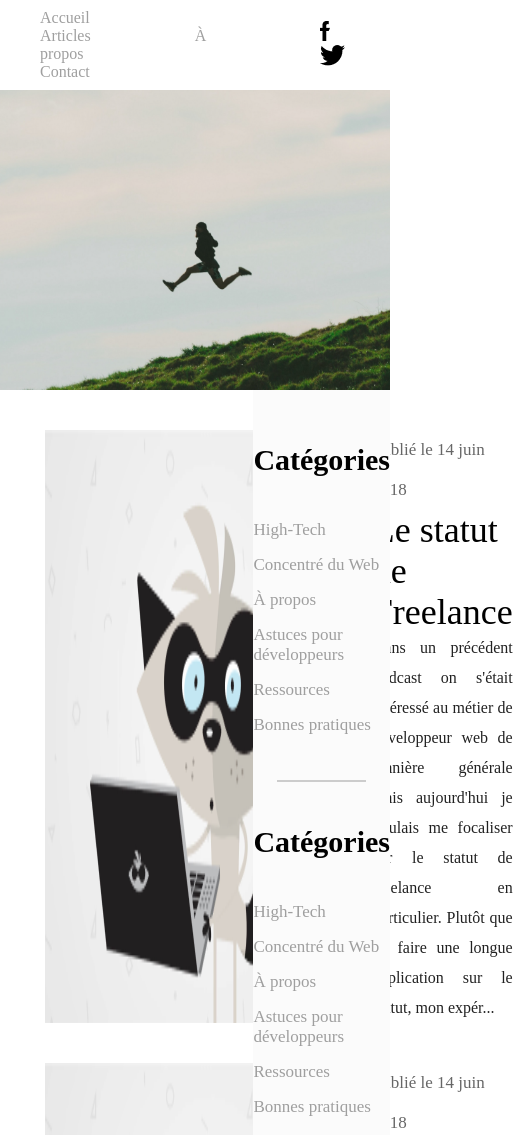
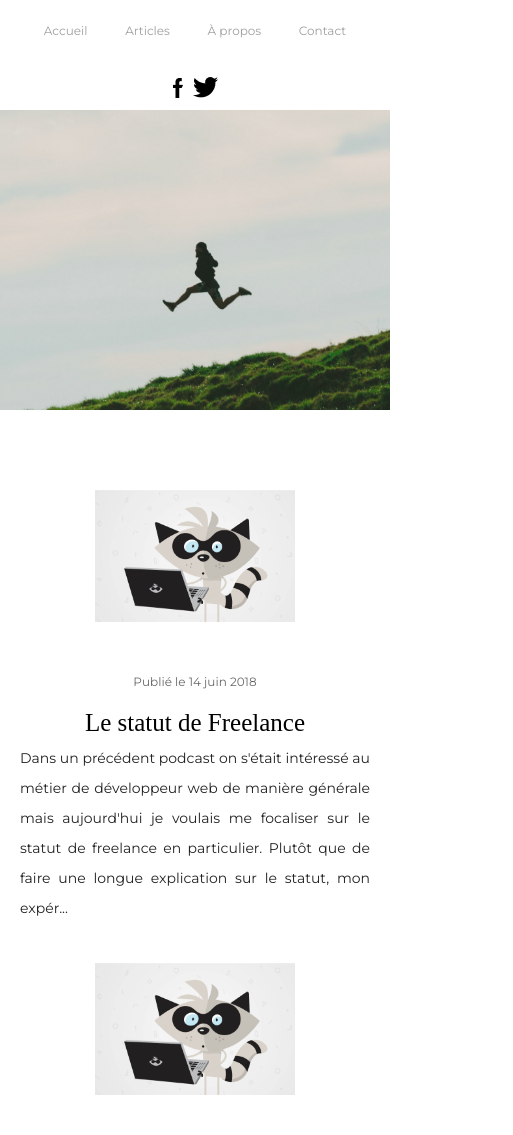
Before and after one commit to omarouhra/internship-Tp1, a plain HTML site: page index.html in a window 390 px wide. Shown: the top 1135 px of the page, 513 px wide, since content can reach past the window. Drawn offline with Linux system fonts and the light colour scheme.

Commit message:
responsive css

```diff
--- a/index.html
+++ b/index.html
@@ -4,21 +4,27 @@
     <meta charset="UTF-8" />
     <meta http-equiv="X-UA-Compatible" content="IE=edge" />
     <meta name="viewport" content="width=device-width, initial-scale=1.0" />
+    <link rel="preconnect" href="https://fonts.gstatic.com" crossorigin />
+    <link
+      href="https://fonts.googleapis.com/css2?family=Montserrat:wght@400;500;700&display=swap"
+      rel="stylesheet"
+    />
+
     <title>Blog Tp 1</title>
     <link rel="stylesheet" href="style.css" media="screen" />
   </head>
   <body>
     <header>
       <nav>
-        <div>
+        <div class="navigation">
           <ul>
-            <li><a href="/Accueil">Accueil</a></li>
-            <li><a href="/Articles">Articles</a></li>
-            <li><a href="/Propos">À propos</a></li>
-            <li><a href="/Contact">Contact</a></li>
+            <li><a class="navigation_item" href="/Accueil">Accueil</a></li>
+            <li><a class="navigation_item" href="/Articles">Articles</a></li>
+            <li><a class="navigation_item" href="/Propos">À propos</a></li>
+            <li><a class="navigation_item" href="/Contact">Contact</a></li>
           </ul>
         </div>
-        <div>
+        <div class="socials">
           <img src="/assets/fb.png" alt="facebook" />
           <img src="/assets/twitter.png" alt="twitter" />
         </div>
--- a/style.css
+++ b/style.css
@@ -6,7 +6,7 @@
 }
 /* Body styling */
 body {
-  font-family: Montserrat;
+  font-family: "Montserrat", sans-serif;
 }
 
 body a {
@@ -25,19 +25,29 @@ header {
 }
 nav {
   height: 100%;
+  margin: 20px;
   display: flex;
   justify-content: space-between;
   align-items: center;
 }
-
-nav ul li {
-  display: inline;
-  margin-right: 100px;
-}
-nav img {
-  margin-right: 5px;
+.navigation {
+  flex: 3;
 }
 
+.navigation ul {
+  display: flex;
+  justify-content: space-around;
+  align-items: center;
+}
+
+
+.socials {
+  flex: 1;
+  display: flex;
+  justify-content: flex-end;
+  align-items: center;
+  gap: 10px;
+}
 /* Hero section */
 .hero_container {
   width: 100%;
@@ -53,6 +63,7 @@ nav img {
   flex-direction: row;
 }
 
+/* Right Container */
 .right_Content {
   flex: 4;
   display: flex;
@@ -63,12 +74,11 @@ nav img {
   padding: 40px 0;
 }
 .freelancer {
-  width: 42vw;
-  min-width: 40vw;
+  max-width: 70vw;
+  width: 65vw;
   display: flex;
   flex-direction: row;
-  align-items: stretch;
-  gap: 20px;
+  gap: 40px;
 }
 small {
   color: rgba(0, 0, 0, 0.6);
@@ -80,6 +90,11 @@ small {
   line-height: 41px;
   font-size: 36px;
   font-weight: 500;
+  font-family: serif;
+}
+.freelancer img {
+  width: 300px;
+  height: 100%;
 }
 
 .freelancer p {
@@ -89,29 +104,103 @@ small {
   color: rgba(0, 0, 0, 0.870588);
 }
 
+/* Left Container */
 .left_Content {
   background-color: #fbfbfb;
-  padding: 40px 0;
+  padding: 40px 60px;
   flex: 1;
-  display: flex;
-  flex-direction: column;
-  align-items: center;
 }
 
 .left_Content h2 {
   font-size: 30px;
   line-height: 60px;
   margin-bottom: 30px;
-  text-align: center;
 }
 .left_Content ul li {
   margin-bottom: 15px;
   font-size: 17px;
+  width: auto;
 }
 
-#line{
-    height: 2px;
-    background-color: rgba(114, 114, 114, 0.349);
-    width: 65%;
-    margin: 30px;
+#line {
+  height: 2px;
+  background-color: rgba(114, 114, 114, 0.349);
+  width: 65%;
+  margin: 30px;
 }
+
+/* Desktop screens */
+@media only screen and (max-width: 1100px) {
+  .freelancers_container {
+    flex-direction: column;
+    padding: 40px 20px;
+  }
+  .freelancer {
+    width: 100%;
+    max-width: 100%;
+  }
+}
+/* Tablet screens */
+@media only screen and (max-width: 800px) {
+  nav {
+    flex-direction: column;
+    align-items: stretch;
+    justify-content: center;
+  }
+  .navigation{
+    flex: 1;
+  }
+
+  .socials {
+    justify-content: center;
+  }
+  .freelancer h1 {
+    font-size: 25px;
+
+  }
+  .freelancer img {
+    width: 200px;
+    height: 100%;
+  }
+  .freelancer p{
+    font-size: 14px;
+  }
+  small{
+    font-size: 12px;
+  }
+}
+
+/* Small tablet */
+
+@media only screen and (max-width: 550px) {
+  .freelancer {
+    flex: 0;
+    flex-direction: column;
+    justify-content: center;
+    align-items: center;
+    text-align: center;
+  }
+  .freelancer p{
+    text-align: justify;
+  }
+  .left_Content h2 {
+    font-size: 20px;
+
+  }
+  .left_Content ul li {
+    font-size: 14px;
+  }
+  .left_Content {
+    padding: 40px 20px;
+  }
+
+}
+@media only screen and (max-width: 450px) {
+  header{
+  padding: 0 5px;
+
+  }
+  .navigation_item {
+    font-size: 12px;
+  }
+}
```
